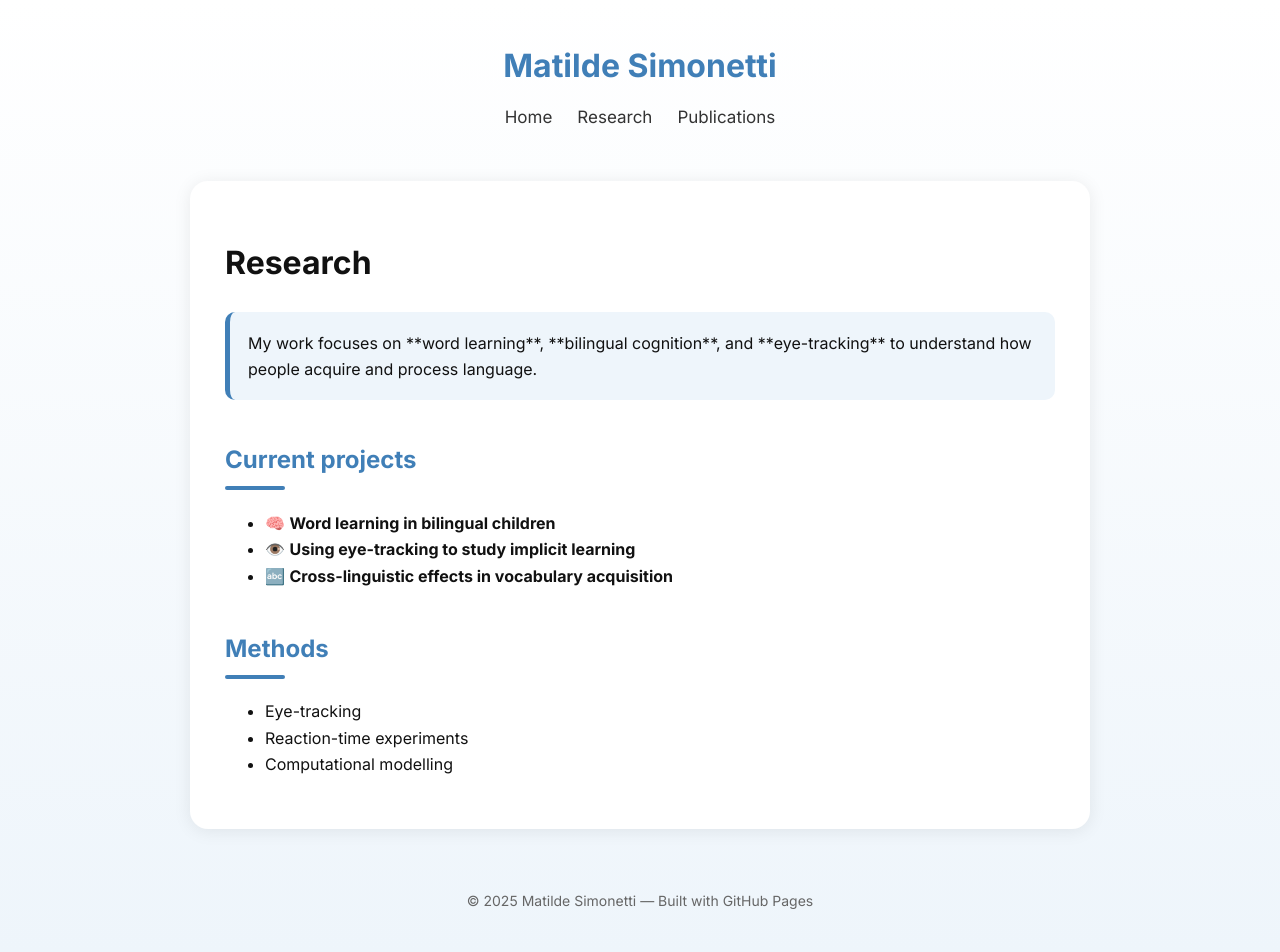
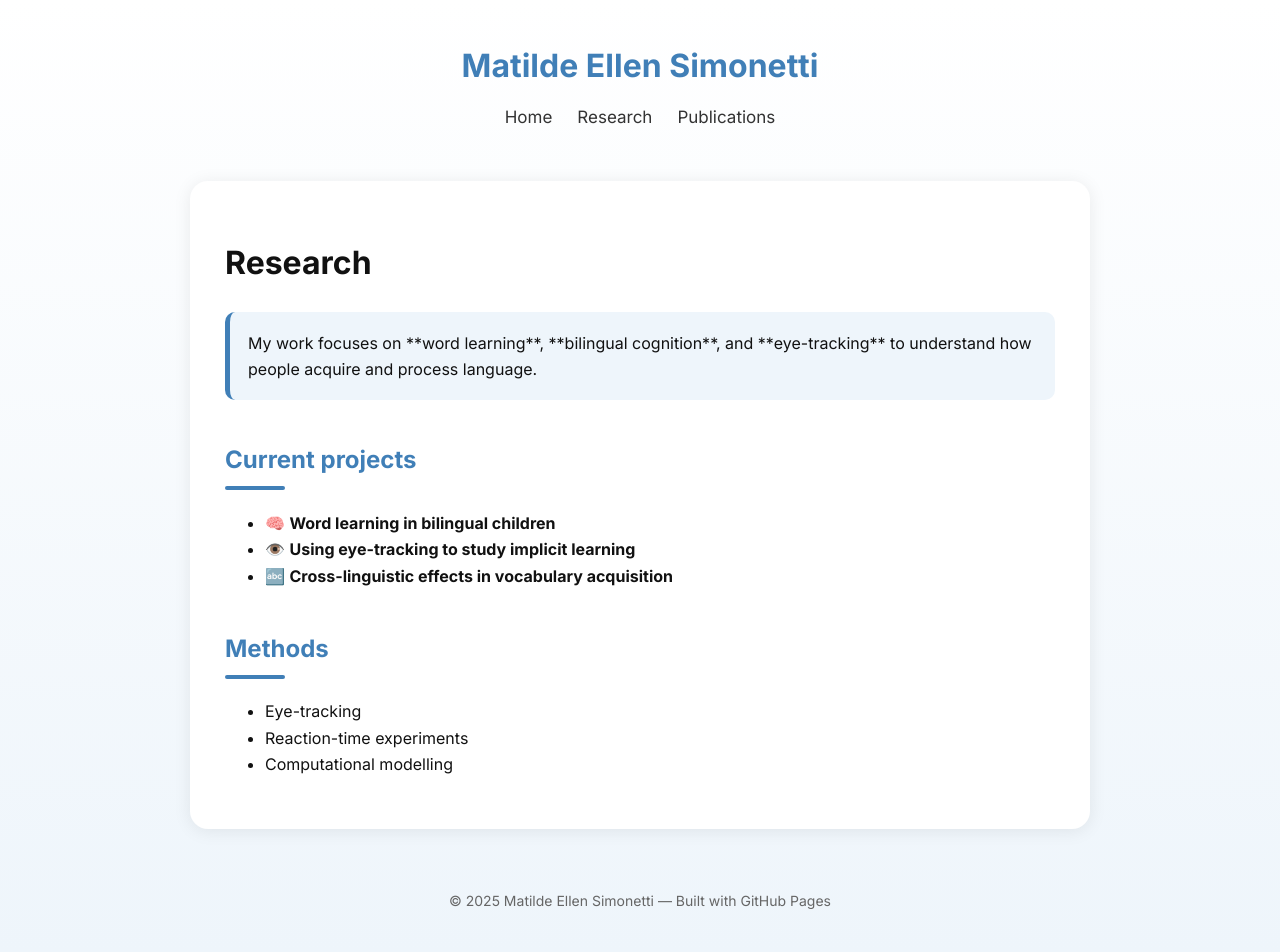
Before and after one commit to matildellen/matildellen.github.io, a Jekyll site: the page built from research.md, in a window 1280 px wide. Built offline with Jekyll 4.4.1, drawn with Linux system fonts in a browser that asks for light colours.

Commit message:
Update site title to 'Matilde Ellen Simonetti'

```diff
--- a/_config.yml
+++ b/_config.yml
@@ -1,3 +1,3 @@
 theme: minima
-title: "Matilde Simonetti"
+title: "Matilde Ellen Simonetti"
 description: "Homepage"
```
